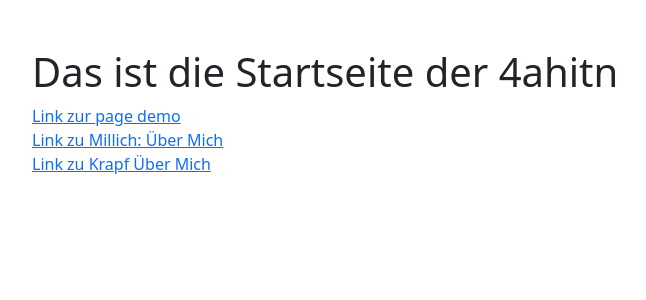
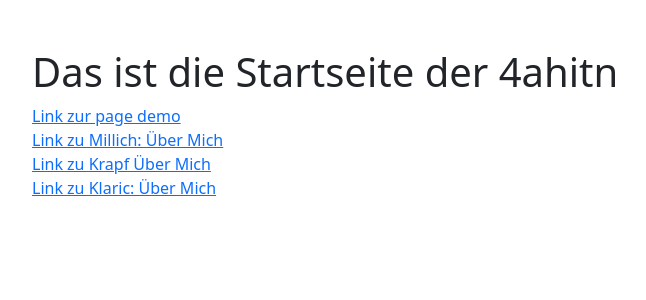
Before and after one commit to mahies/4ahitn_24, an Angular app: page / in a window 1280 px wide. Shown: the top 300 px of the page, without its empty margins (28-674 px from the left). Built offline with nearby package versions, Linux system fonts and the light colour scheme.

Commit message:
klaric link zu meiner Seite

```diff
--- a/src/app/app.routes.ts
+++ b/src/app/app.routes.ts
@@ -3,6 +3,7 @@ import {PageDemoComponent} from './page-demo/page-demo.component';
 import {PageHomeComponent} from './page-home/page-home.component';
 import {PageAboutMeKRAPFComponent} from './page-about-me-krapf/page-about-me-krapf.component';
 import {PageAboutMeMILLICHComponent} from './page-about-me-millich/page-about-me-millich.component';
+import {PageAboutMeKLARICComponent} from './page-about-me-klaric/page-about-me-klaric.component';
 
 export const routes: Routes = [
   { path: '', // default route
@@ -14,5 +15,7 @@ export const routes: Routes = [
   {path: 'about_me_krapf',
     component: PageAboutMeKRAPFComponent },
   { path: 'about_meMILLICH',
-    component: PageAboutMeMILLICHComponent}
+    component: PageAboutMeMILLICHComponent},
+  {path: 'aboutMeKLARIC',
+  component: PageAboutMeKLARICComponent}
 ];
--- a/src/app/page-home/page-home.component.html
+++ b/src/app/page-home/page-home.component.html
@@ -7,4 +7,6 @@
   <a routerLink="/about_meMILLICH" routerLinkActive="active">Link zu Millich: Über Mich</a>
   <br>
   <a routerLink="/about_me_krapf" routerLinkActive="active">Link zu Krapf Über Mich</a>
+  <br>
+  <a routerLink="/aboutMeKLARIC" routerLinkActive="active">Link zu Klaric: Über Mich</a>
 </main>
```
